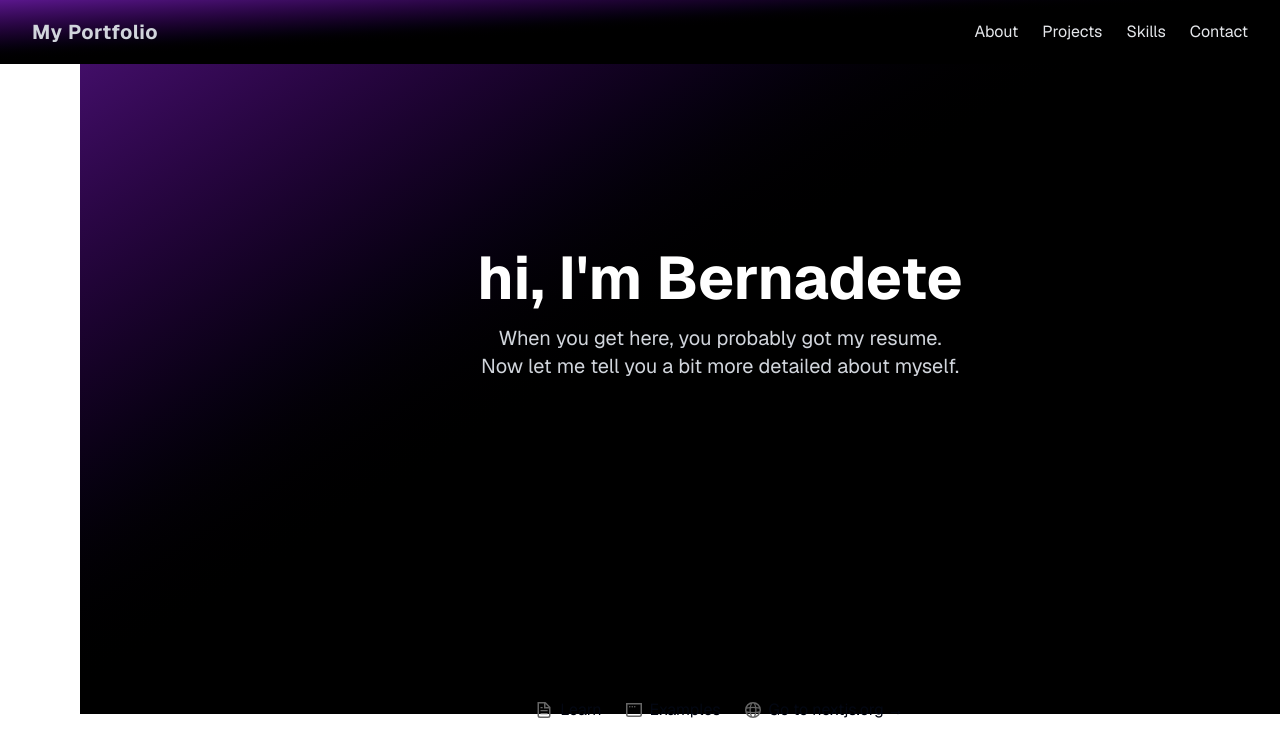
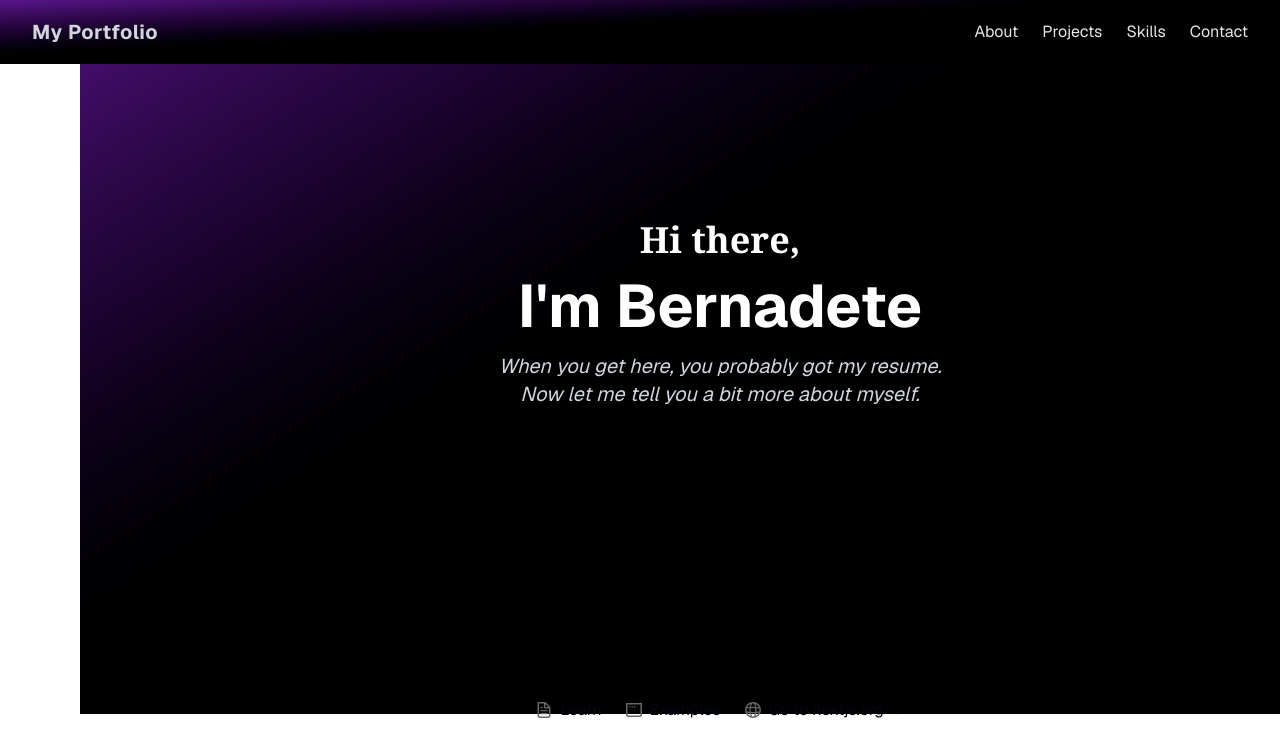
Before and after one commit to MariaBernadeteBaroto/myPortfolio, a Next.js app: page / in a window 1280 px wide. Shown: the top 756 px of the page. Built offline with nearby package versions, Linux system fonts and the light colour scheme.

Commit message:
edited description

```diff
--- a/src/components/homePage.tsx
+++ b/src/components/homePage.tsx
@@ -4,11 +4,14 @@ export default function HomePage() {
   return (
     <main className="min-h-screen bg-gradient-to-br from-purple-900 via-black to-black text-white">
       <section className="flex flex-col items-center justify-center min-h-screen min-w-screen text-center">
-        <h1 className="text-4xl md:text-6xl font-bold mb-4">hi, I'm Bernadete</h1>
-        <p className="text-lg md:text-xl text-gray-300 max-w-xl">
+        <div className="justify-left">
+        <h1 className="text-2xl md:text-4xl font-bold mb-4 font-serif">Hi there,</h1>
+        <h2 className="text-4xl md:text-6xl font-bold mb-4 font-sans">I'm Bernadete</h2>
+        </div>
+        <p className="text-lg md:text-xl text-gray-300 max-w-xl italic">
           When you get here, you probably got my resume.
           <br />
-          Now let me tell you a bit more detailed about myself.
+          Now let me tell you a bit more about myself.
         </p>
       </section>
     </main>
```
